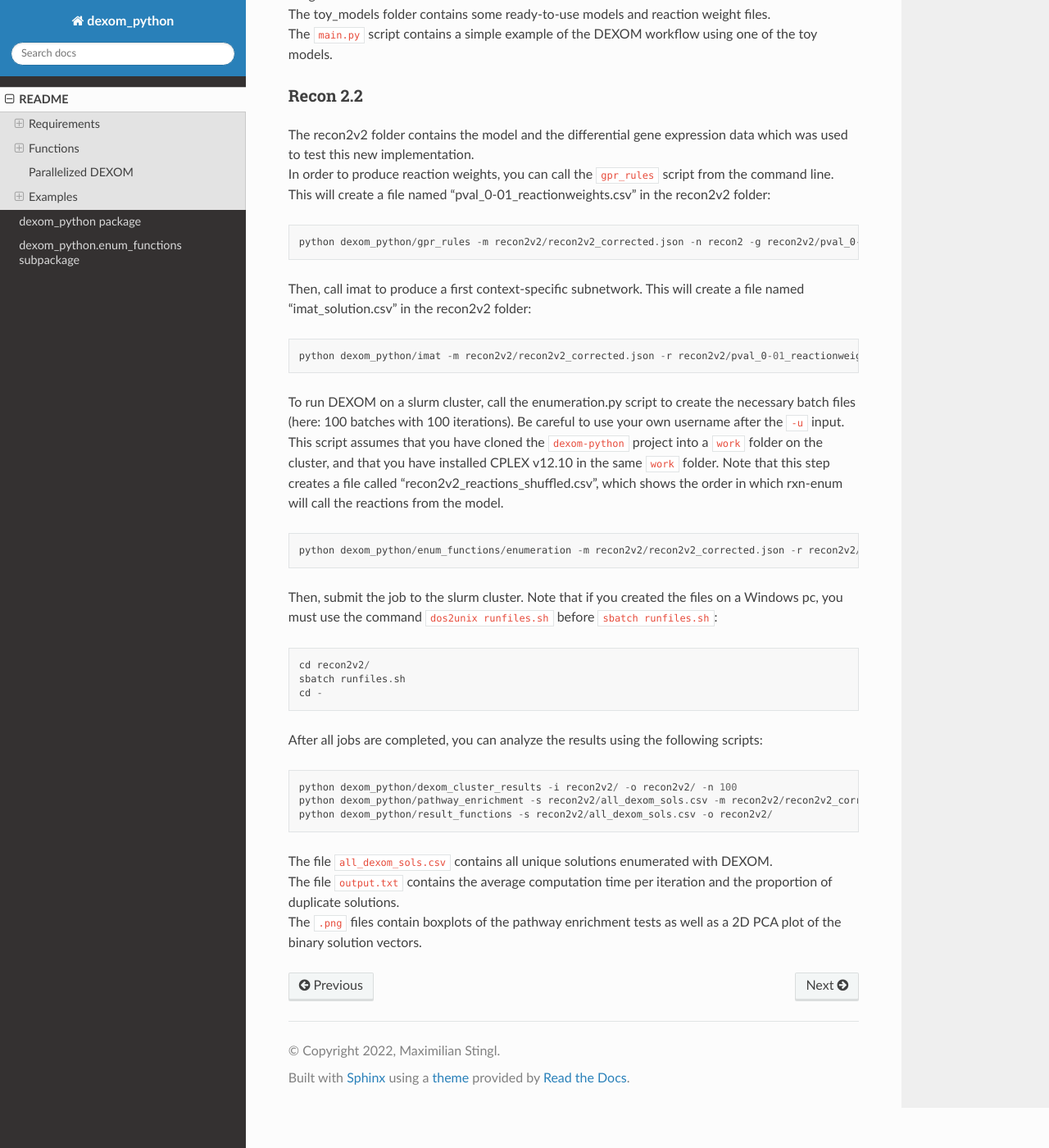
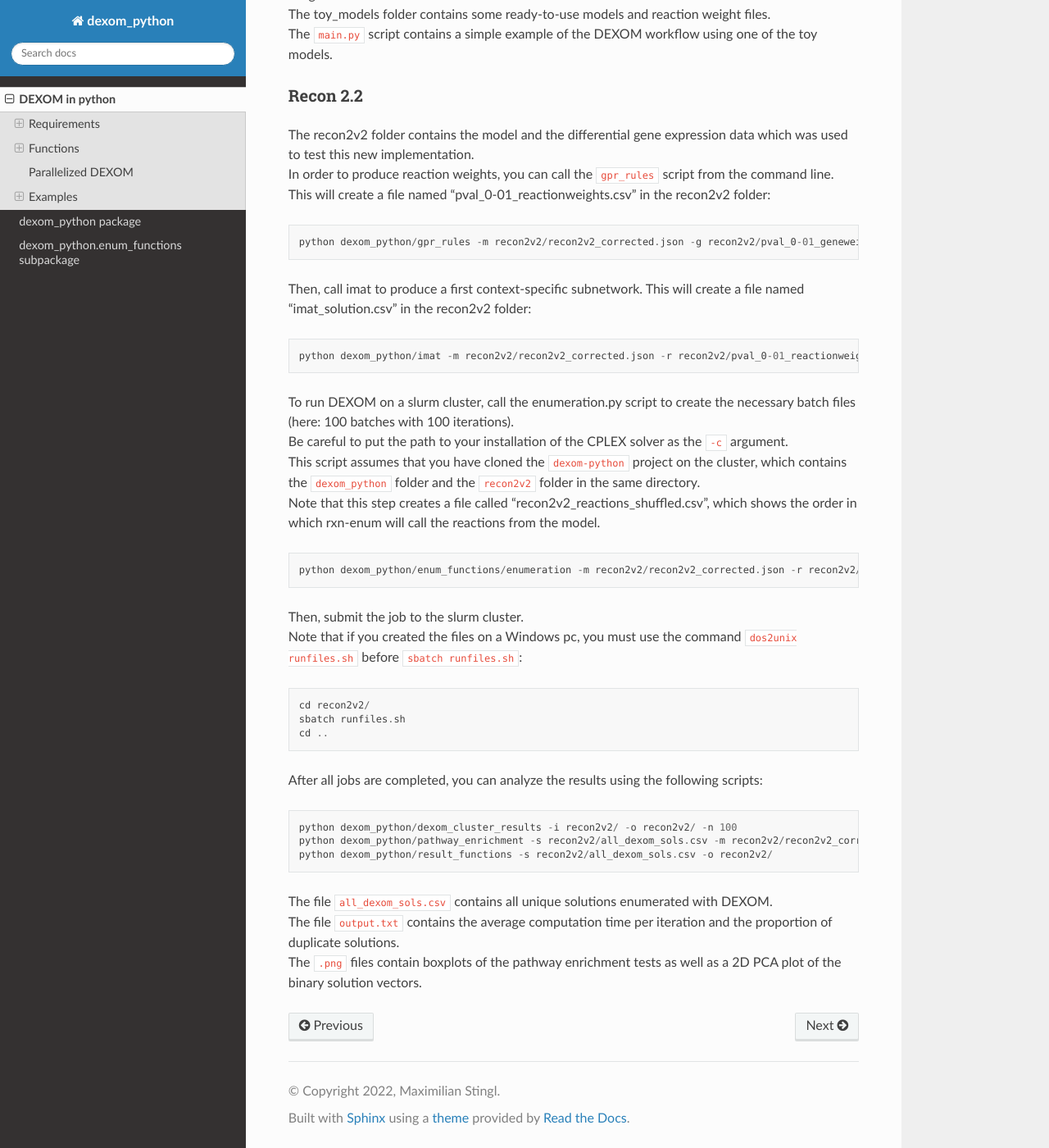
Before and after one commit to MetExplore/dexom-python, a Sphinx documentation site: the page built from docs/readme.rst, in a window 1280 px wide and 1400 px high, scrolled down 3030 px. Shown: the whole window at 82% size. Built offline with Sphinx 7.4.7 and the Read the Docs theme 2.0.0, drawn with Linux system fonts in a browser that asks for light colours; some of the changed text lies outside the part shown.

Commit message:
Update documentation

```diff
--- a/docs/readme.rst
+++ b/docs/readme.rst
@@ -1,4 +1,4 @@
-README
+DEXOM in python
 ===============
 
 | This is a python implementation of DEXOM (Diversity-based enumeration
@@ -175,7 +175,7 @@ Recon 2.2
 
 ::
 
-   python dexom_python/gpr_rules -m recon2v2/recon2v2_corrected.json -n recon2 -g recon2v2/pval_0-01_geneweights.csv -o recon2v2/pval_0-01_reactionweights
+   python dexom_python/gpr_rules -m recon2v2/recon2v2_corrected.json -g recon2v2/pval_0-01_geneweights.csv -o recon2v2/pval_0-01_reactionweights
 
 Then, call imat to produce a first context-specific subnetwork. This
 will create a file named “imat_solution.csv” in the recon2v2 folder:
@@ -184,28 +184,31 @@ will create a file named “imat_solution.csv” in the recon2v2 folder:
 
    python dexom_python/imat -m recon2v2/recon2v2_corrected.json -r recon2v2/pval_0-01_reactionweights.csv -o recon2v2/imat_solution
 
-To run DEXOM on a slurm cluster, call the enumeration.py script to
-create the necessary batch files (here: 100 batches with 100
-iterations). Be careful to use your own username after the ``-u`` input.
-This script assumes that you have cloned the ``dexom-python`` project
-into a ``work`` folder on the cluster, and that you have installed CPLEX
-v12.10 in the same ``work`` folder. Note that this step creates a file
-called “recon2v2_reactions_shuffled.csv”, which shows the order in which
-rxn-enum will call the reactions from the model.
+| To run DEXOM on a slurm cluster, call the enumeration.py script to
+  create the necessary batch files (here: 100 batches with 100
+  iterations).
+| Be careful to put the path to your installation of the CPLEX solver as
+  the ``-c`` argument.
+| This script assumes that you have cloned the ``dexom-python`` project
+  on the cluster, which contains the ``dexom_python`` folder and the
+  ``recon2v2`` folder in the same directory.
+| Note that this step creates a file called
+  “recon2v2_reactions_shuffled.csv”, which shows the order in which
+  rxn-enum will call the reactions from the model.
 
 ::
 
-   python dexom_python/enum_functions/enumeration -m recon2v2/recon2v2_corrected.json -r recon2v2/pval_0-01_reactionweights.csv -p recon2v2/imat_solution.csv -o recon2v2/ -u mstingl -n 100 -i 100
+   python dexom_python/enum_functions/enumeration -m recon2v2/recon2v2_corrected.json -r recon2v2/pval_0-01_reactionweights.csv -p recon2v2/imat_solution.csv -o recon2v2/ -n 100 -i 100 -c /home/mstingl/save/CPLEX_Studio1210/cplex/python/3.7/x86-64_linux
 
-Then, submit the job to the slurm cluster. Note that if you created the
-files on a Windows pc, you must use the command ``dos2unix runfiles.sh``
-before ``sbatch runfiles.sh``:
+| Then, submit the job to the slurm cluster.
+| Note that if you created the files on a Windows pc, you must use the
+  command ``dos2unix runfiles.sh`` before ``sbatch runfiles.sh``:
 
 ::
 
    cd recon2v2/
    sbatch runfiles.sh
-   cd -
+   cd ..
 
 After all jobs are completed, you can analyze the results using the
 following scripts:
```
Also changed, not shown: README.md (+2 -2 lines), 6 other files.
